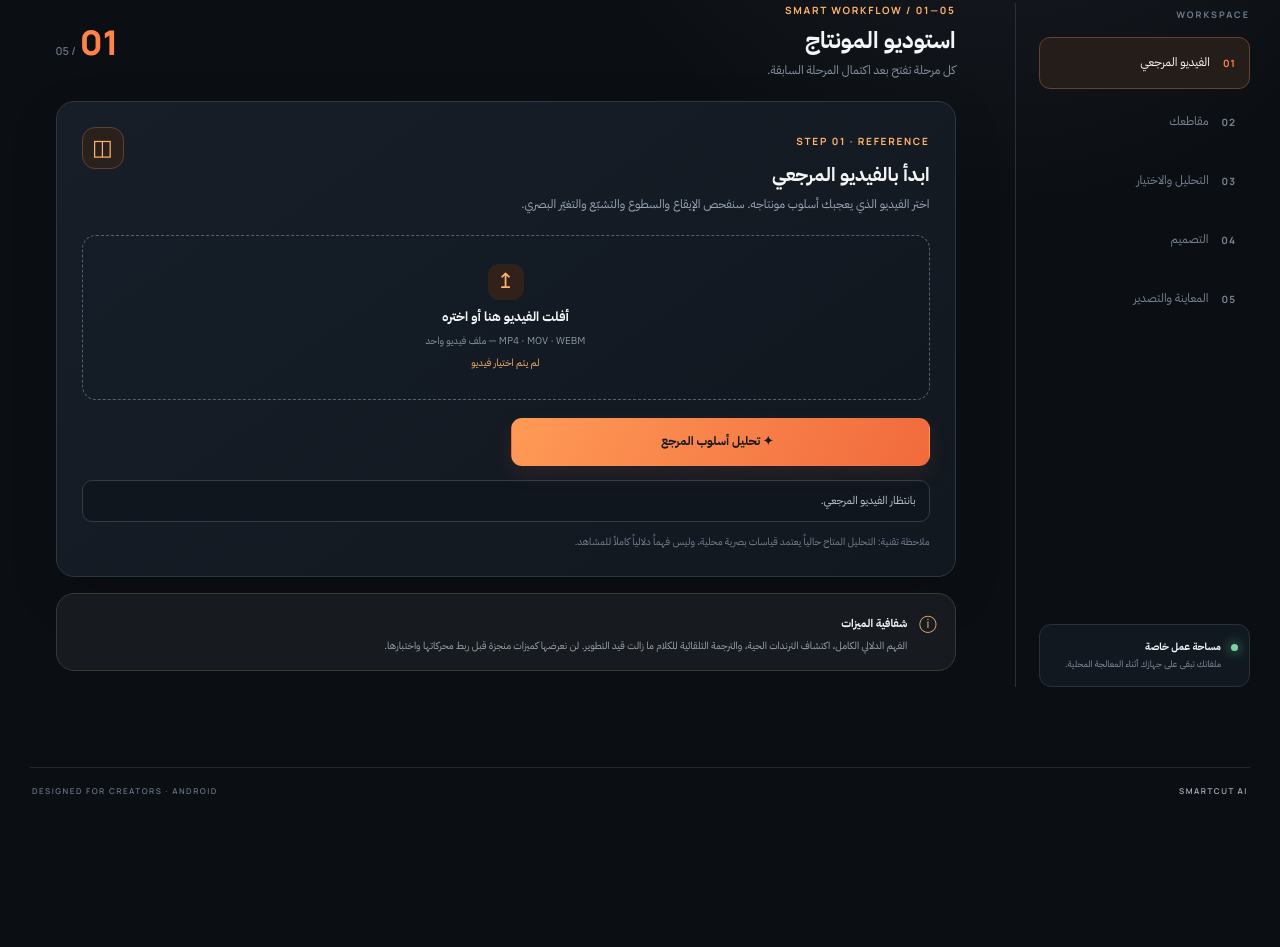
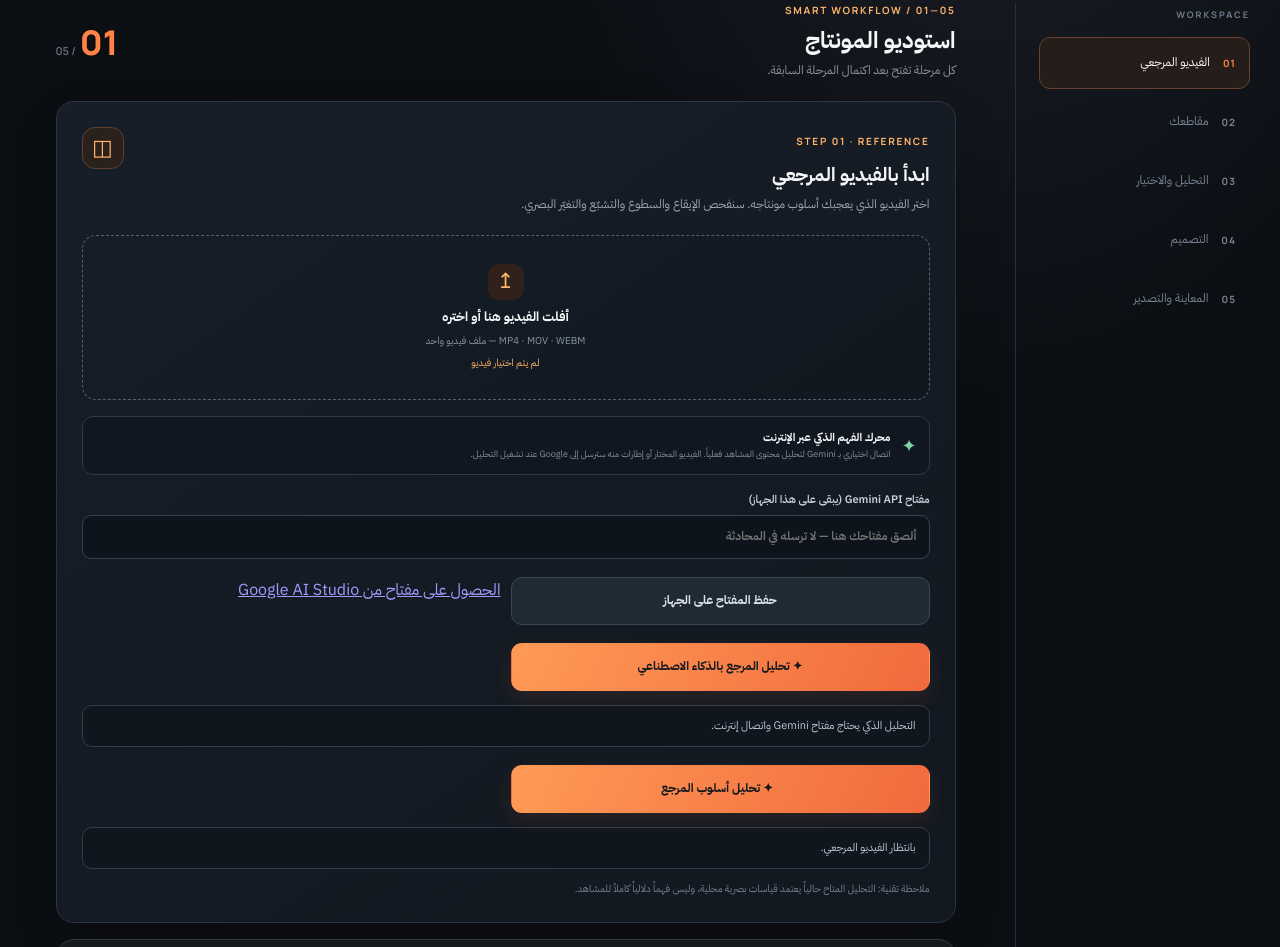
Before and after one commit to hicham07dzz-cyber/WARFOX, a website built with Vite: page smartcut-android/www/index.html in a window 1280 px wide. Shown: the part 419-1366 px from the top of the page. Before the commit the page ends 1240 px from the top, so only its background shows below. Built offline with nearby package versions, Linux system fonts and the light colour scheme.

Commit message:
Add optional Gemini AI connection and semantic video analysis controls

```diff
--- a/smartcut-android/www/index.html
+++ b/smartcut-android/www/index.html
@@ -33,6 +33,15 @@
   <section class="panel" id="stepReference" data-step="1">
    <div class="panel-head"><div><span class="step-kicker">STEP 01 · REFERENCE</span><h3>ابدأ بالفيديو المرجعي</h3><p class="stepIntro">اختر الفيديو الذي يعجبك أسلوب مونتاجه. سنفحص الإيقاع والسطوع والتشبّع والتغيّر البصري.</p></div><div class="panel-icon">◫</div></div>
    <label class="upload dropzone"><span class="drop-icon">↥</span><b>أفلت الفيديو هنا أو اختره</b><small>MP4 · MOV · WEBM — ملف فيديو واحد</small><input id="reference" type="file" accept="video/*"><i id="referenceLabel">لم يتم اختيار فيديو</i></label>
+   <div class="engine-note ai-connection">
+    <span>✦</span><div><b>محرك الفهم الذكي عبر الإنترنت</b><small>اتصال اختياري بـ Gemini لتحليل محتوى المشاهد فعلياً. الفيديو المختار أو إطارات منه سترسل إلى Google عند تشغيل التحليل.</small></div>
+   </div>
+   <label class="field">مفتاح Gemini API (يبقى على هذا الجهاز)
+    <input id="geminiKey" type="password" autocomplete="off" placeholder="ألصق مفتاحك هنا — لا ترسله في المحادثة">
+   </label>
+   <div class="actions"><button id="saveGeminiKey" class="secondary" type="button">حفظ المفتاح على الجهاز</button><a href="https://aistudio.google.com/app/apikey" target="_blank" rel="noopener">الحصول على مفتاح من Google AI Studio</a></div>
+   <div class="actions"><button id="analyzeReferenceAI" type="button">✦ تحليل المرجع بالذكاء الاصطناعي</button></div>
+   <div id="aiReferenceStatus" class="analysisStatus">التحليل الذكي يحتاج مفتاح Gemini واتصال إنترنت.</div>
    <div class="actions"><button id="analyzeReference" type="button"><span>✦</span> تحليل أسلوب المرجع</button></div>
    <div id="analysisStatus" class="analysisStatus">بانتظار الفيديو المرجعي.</div><div id="analysisResults"></div>
    <p class="smallNote">ملاحظة تقنية: التحليل المتاح حالياً يعتمد قياسات بصرية محلية، وليس فهماً دلالياً كاملاً للمشاهد.</p>
@@ -44,6 +53,8 @@
   </section>
   <section class="panel hidden" id="stepAnalysis" data-step="3">
    <div class="panel-head"><div><span class="step-kicker">STEP 03 · SMART ANALYSIS</span><h3>حلّل واختر أفضل اللقطات</h3><p class="stepIntro">افحص المقاطع، راجع ترتيبها واقتراحات القص، وحلّل الموسيقى إذا أضفتها.</p></div><div class="panel-icon">⌁</div></div>
+   <div class="actions"><button id="analyzeClipsAI" type="button">✦ فهم المشاهد واكتشاف أفضل اللقطات بالذكاء الاصطناعي</button></div>
+   <div id="aiClipsStatus" class="analysisStatus">اربط Gemini في المرحلة الأولى لتفعيل الفهم الدلالي.</div>
    <div class="action-grid"><button id="analyzeClips" class="secondary" type="button">فحص المقاطع</button><button id="autoSelect" type="button">اختيار تلقائي</button><button id="analyzeBeats" class="secondary" type="button">تحليل الموسيقى</button><button id="syncBeats" class="secondary" type="button">مزامنة القصات</button></div>
    <div id="clipAnalysisStatus" class="analysisStatus">ابدأ بفحص جميع المقاطع.</div><div id="clipAnalysisResults"></div>
    <p class="smallNote">الترتيب الحالي تقريبي ويعتمد على الحركة والتغيّر البصري، ولا يتعرف بعد على معنى الحدث داخل الفيديو.</p>
```
